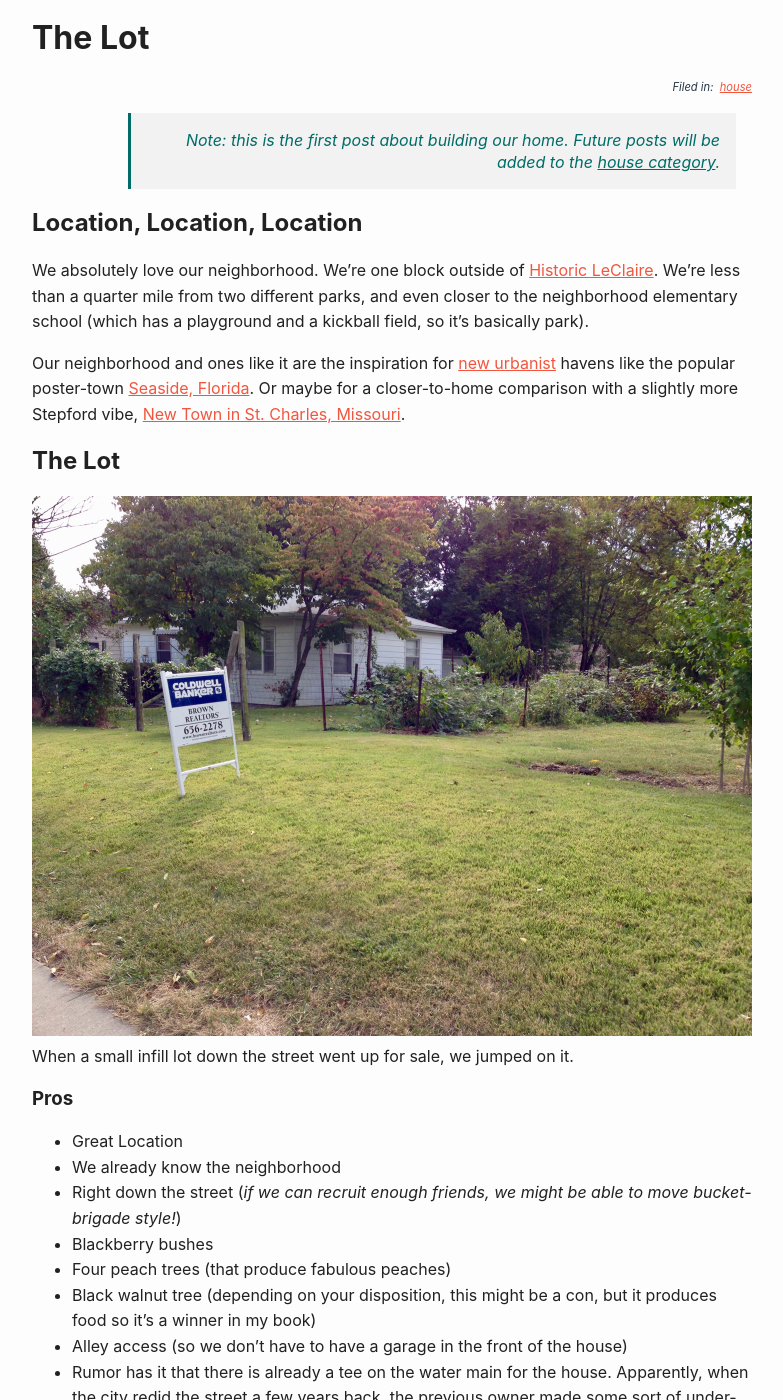
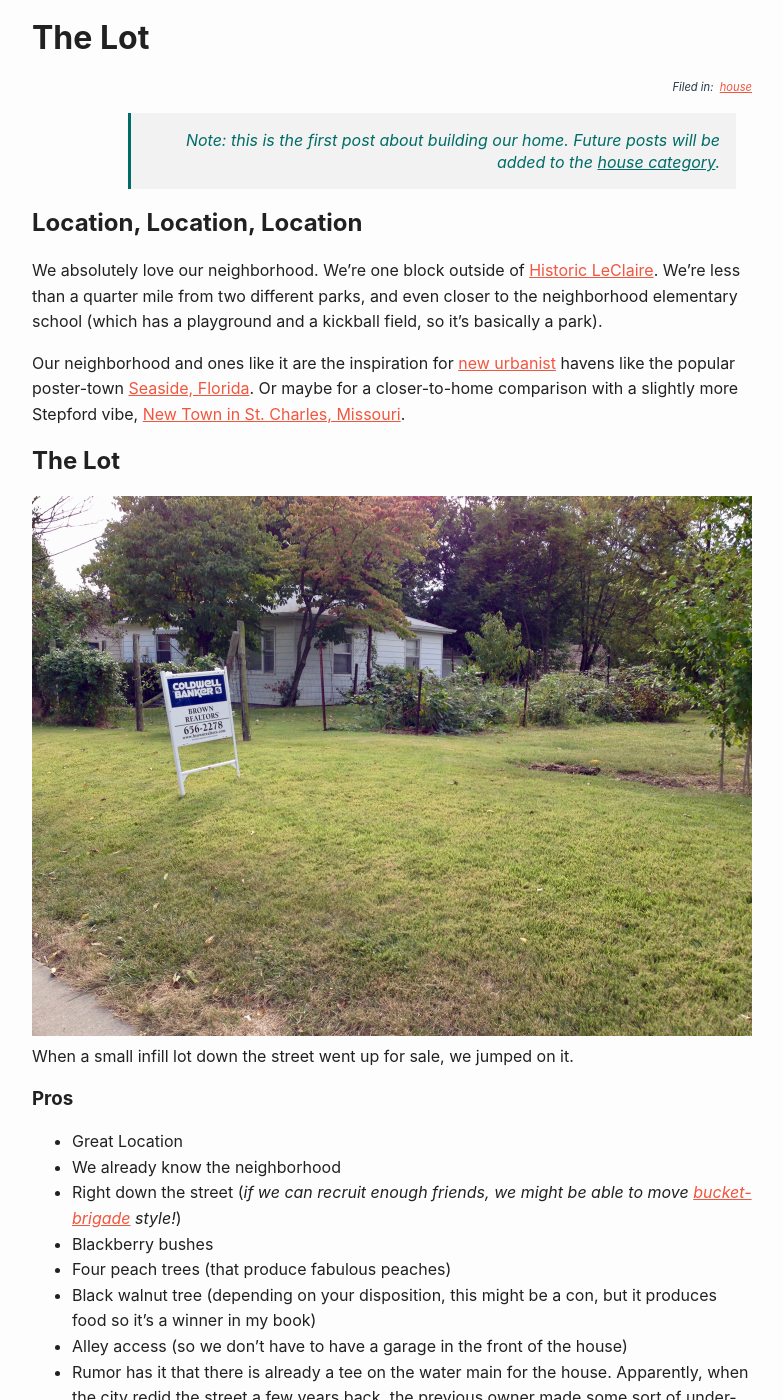
Before and after one commit to appleguy19/appleguy19.github.io, a Jekyll site: the page built from _posts/2017-12-01-the-lot.md, in a window 1280 px wide and 1400 px high, scrolled down 232 px. Shown: the whole window, without its empty margins (248-1031 px from the left). Built offline with Jekyll 4.4.1, drawn with Linux system fonts in a browser that asks for light colours; part of the change alters nothing that is shown.

Commit message:
fix typos

```diff
--- a/_posts/2017-12-01-the-lot.md
+++ b/_posts/2017-12-01-the-lot.md
@@ -12,7 +12,7 @@ excerpt: ""
 
 ## Location, Location, Location
 
-We absolutely love our neighborhood. We're one block outside of [Historic LeClaire](http://www.historic-leclaire.org). We're less than a quarter mile from two different parks, and even closer to the neighborhood elementary school (which has a playground and a kickball field, so it's basically park).
+We absolutely love our neighborhood. We're one block outside of [Historic LeClaire](http://www.historic-leclaire.org). We're less than a quarter mile from two different parks, and even closer to the neighborhood elementary school (which has a playground and a kickball field, so it's basically a park).
 
 Our neighborhood and ones like it are the inspiration for [new urbanist](https://en.wikipedia.org/wiki/New_Urbanism) havens like the popular poster-town [Seaside, Florida](https://en.wikipedia.org/wiki/Seaside,_Florida). Or maybe for a closer-to-home comparison with a slightly more Stepford vibe, [New Town in St. Charles, Missouri](https://en.wikipedia.org/wiki/New_Town,_Missouri).
 
@@ -25,7 +25,7 @@ When a small infill lot down the street went up for sale, we jumped on it.
 
  - Great Location
  - We already know the neighborhood
- - Right down the street (*if we can recruit enough friends, we might be able to move bucket-brigade style!*)
+ - Right down the street (*if we can recruit enough friends, we might be able to move [bucket-brigade](https://en.wikipedia.org/wiki/Bucket_brigade) style!*)
  - Blackberry bushes
  - Four peach trees (that produce fabulous peaches)
  - Black walnut tree (depending on your disposition, this might be a con, but it produces food so it's a winner in my book)
@@ -38,6 +38,6 @@ When a small infill lot down the street went up for sale, we jumped on it.
  - Only 50 feet wide, which limits our design options (but I'm a perpetual optimist, so I prefer to think of [constraints as a good thing](http://vanseodesign.com/web-design/constraints-help-design/))
  - Setback requirements of 7.5 feet on each side, which limits our design options even further
 
-## Next Steps
+## Next Step
 
 We're going to get a survey done to determine the property lines. We'll also use this information to determine how far from the property lines our neighbors are, just in case we need to make a case to modify the setback requirements slightly.
```
